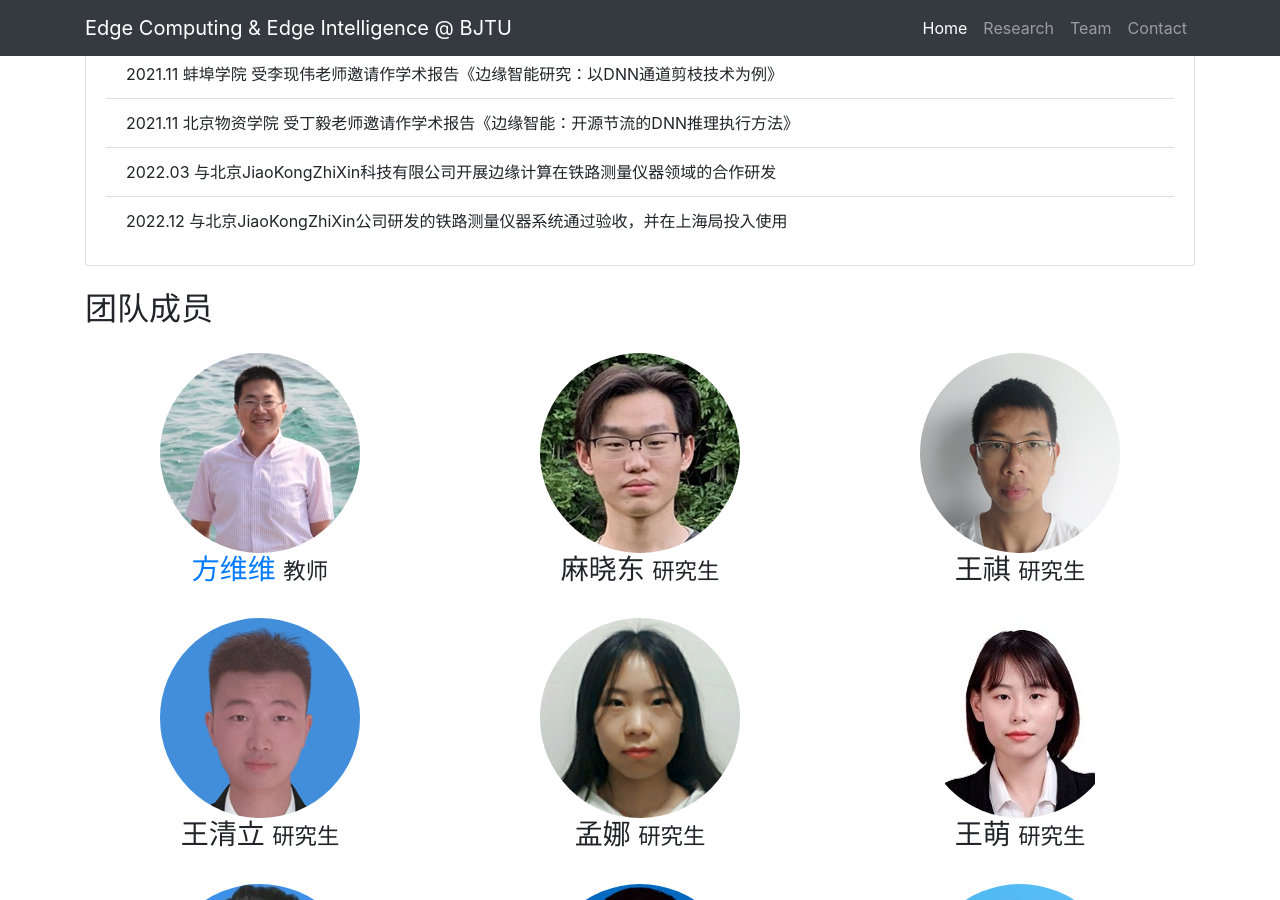
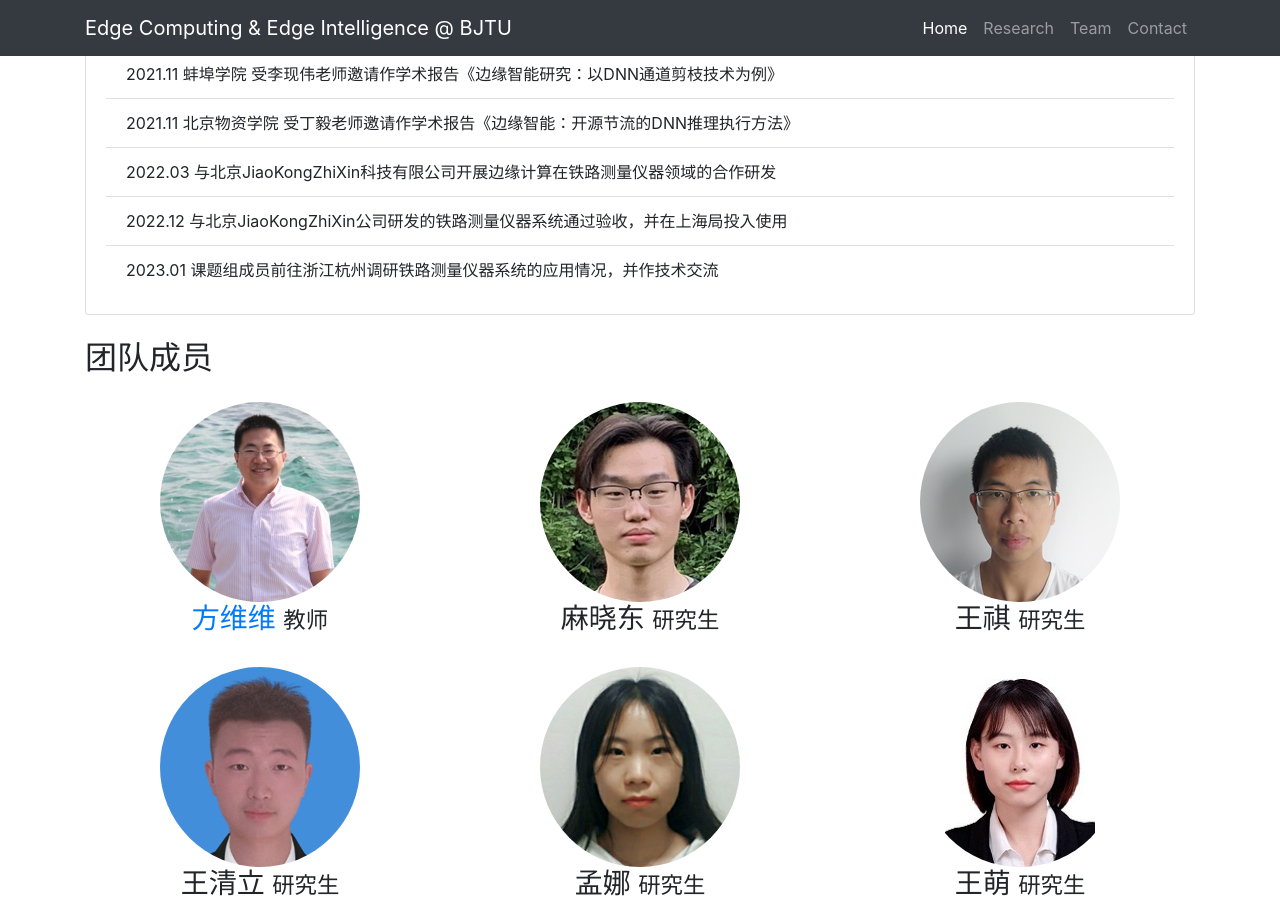
Before and after one commit to fangvv/Homepage, a Jekyll site: the page Edgecomp/index.html, which Jekyll copies as it is, in a window 1280 px wide and 900 px high, scrolled down 5127 px. Built offline with Jekyll 4.4.1, drawn with Linux system fonts in a browser that asks for light colours; comment, search, counter and statistics services are not loaded.

Commit message:
update edge comp status
Signed-off-by: fangvv <fangvv@gmail.com>

```diff
--- a/Edgecomp/index.html
+++ b/Edgecomp/index.html
@@ -198,6 +198,7 @@
       <li class="list-group-item">2021.11 北京物资学院 受丁毅老师邀请作学术报告《边缘智能：开源节流的DNN推理执行方法》</li>
       <li class="list-group-item">2022.03 与北京JiaoKongZhiXin科技有限公司开展边缘计算在铁路测量仪器领域的合作研发</li>
       <li class="list-group-item">2022.12 与北京JiaoKongZhiXin公司研发的铁路测量仪器系统通过验收，并在上海局投入使用</li>
+      <li class="list-group-item">2023.01 课题组成员前往浙江杭州调研铁路测量仪器系统的应用情况，并作技术交流</li>
   </ul>
   </div>
 </div>
```
